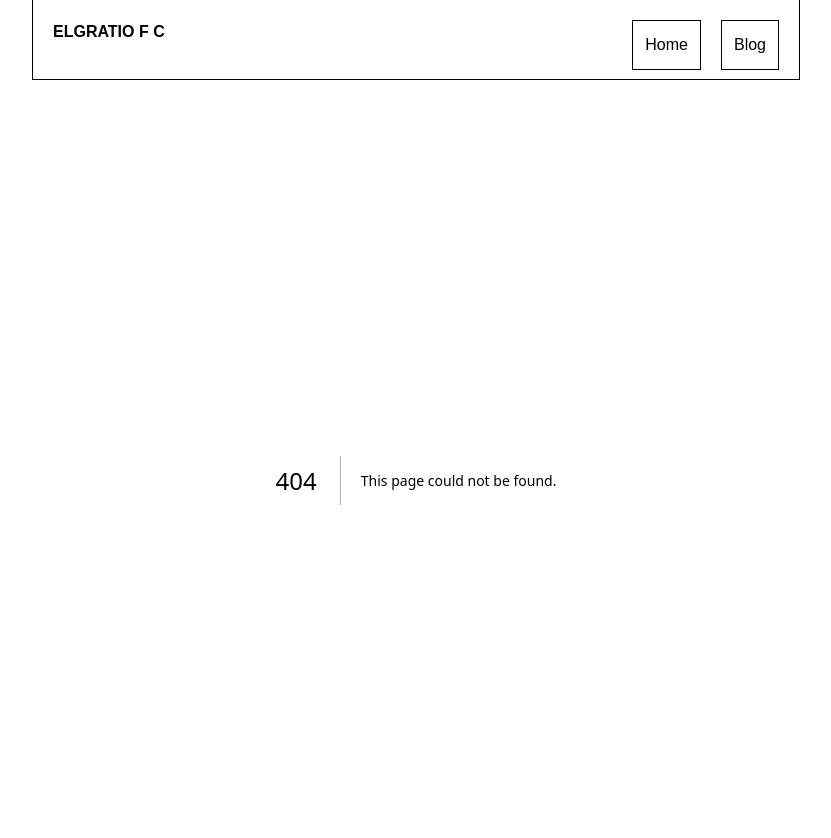
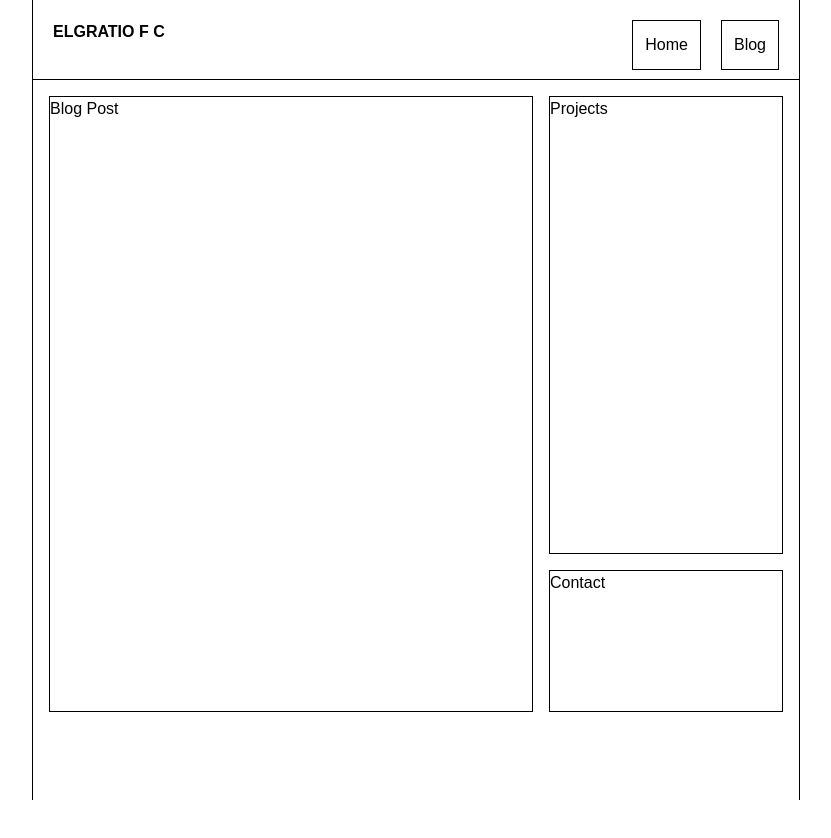
Before and after one commit to akael888/akael888-site, a Next.js app: page /blog in a window 1280 px wide. Before the commit this address had no page. Shown: the top 838 px of the page, without its empty margins (224-1055 px from the left). After the commit the page ends 800 px from the top, so only its background shows below. Built offline with nearby package versions, Linux system fonts and the light colour scheme.

Commit message:
feat : Added Blog Page

```diff
--- /dev/null
+++ b/src/app/blog/page.tsx
@@ -0,0 +1,15 @@
+import Link from "next/link";
+
+export default function blog({}) {
+  return (
+    <div className="bg-white h-[90%] text-black flex flex-col">
+      <div className="border-l-1 border-r-1  border-black bg-grey-100 h-full w-full">
+        <div className="min-h-[90%] grid grid-cols-3 grid-rows-4 gap-4 p-4">
+          <div className="border-1 col-span-2 row-span-4">Blog Post</div>
+          <div className="border-1 row-span-3 col-start-3">Projects</div>
+          <div className="border-1 col-start-3 row-start-4">Contact</div>
+        </div>
+      </div>
+    </div>
+  );
+}
```
